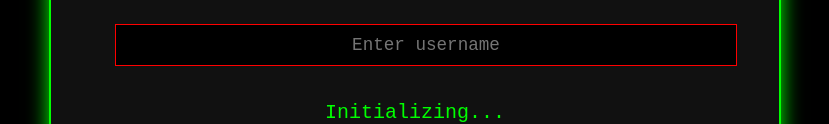
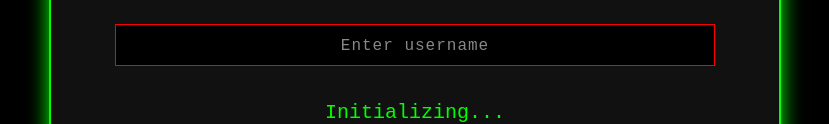
Before and after one commit to voidpunkxero/D20, a plain HTML site: page index.html in a window 1280 px wide. Shown: the part 340-464 px from the top of the page, without its empty margins (225-1054 px from the left). Drawn offline with Linux system fonts and the light colour scheme.

Commit message:
Update style.css

```diff
--- a/style.css
+++ b/style.css
@@ -63,3 +63,25 @@ input[type="text"] {
     padding: 10px;
   }
 }
+
+input {
+  width: 100%;
+  max-width: 100%;
+  padding: 1rem;
+  font-size: 1.25rem;
+  box-sizing: border-box;
+}
+input {
+  -webkit-appearance: none;
+  appearance: none;
+  border: 2px solid var(--accent-color);
+  background-color: #000;
+  color: var(--accent-color);
+  font-family: var(--font-main);
+}
+
+input::placeholder {
+  color: #888;
+  font-size: 1rem;
+  letter-spacing: 1px;
+}
```
